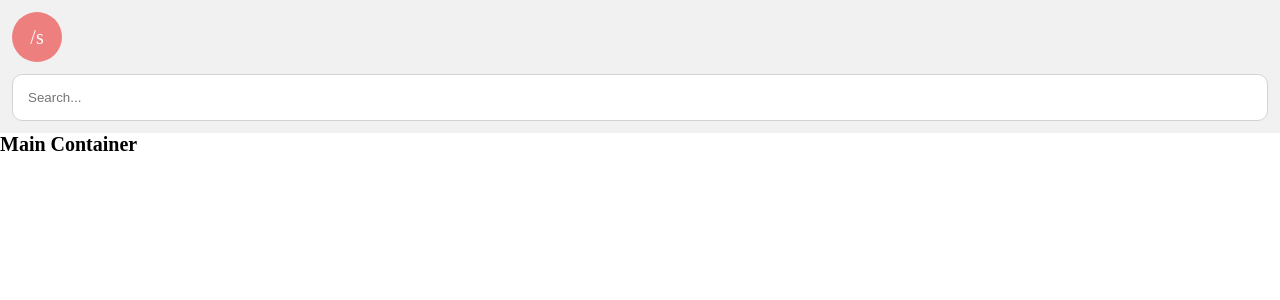
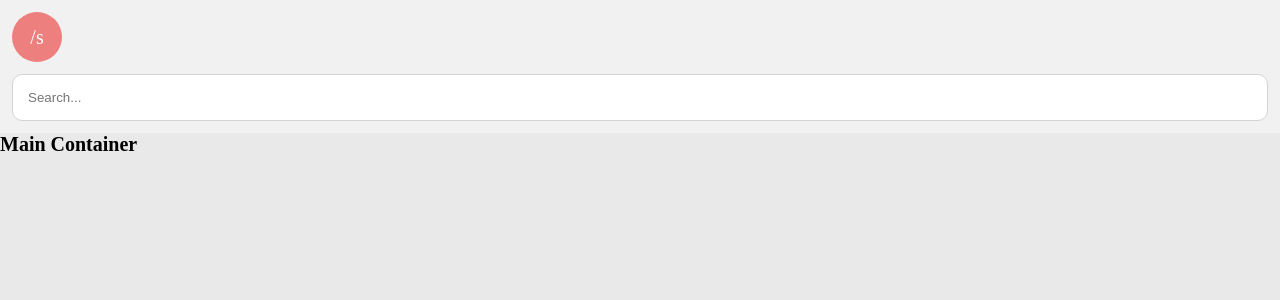
Before and after one commit to carlosr-lotus/section-client, a Next.js app: page / in a window 1280 px wide. Shown: the top 300 px of the page. Built offline with nearby package versions, Linux system fonts and the light colour scheme.

Commit message:
ADD light body background && color var

```diff
--- a/src/app/globals.css
+++ b/src/app/globals.css
@@ -2,12 +2,13 @@
     --background: #ffffff;
     --foreground: #171717;
 
-  --section: #EE7F7F;
+    --section: #ee7f7f;
 
-  --header-light: #F1F1F1;
-  --stroke-light: #D3D3D3;
+    --header-light: #f1f1f1;
+    --body-light: #e9e9e9;
+    --stroke-light: #d3d3d3;
 
-  font-size: 62.5%  /* 1rem = 10px */
+    font-size: 62.5%; /* 1rem = 10px */
 }
 
 /* @media (prefers-color-scheme: dark) {
@@ -21,6 +22,7 @@ html,
 body {
     max-width: 100vw;
     overflow-x: hidden;
+    background-color: var(--body-light);
 }
 
 /* body { */
```
Lines whose indentation alone changed are shown as unchanged.
